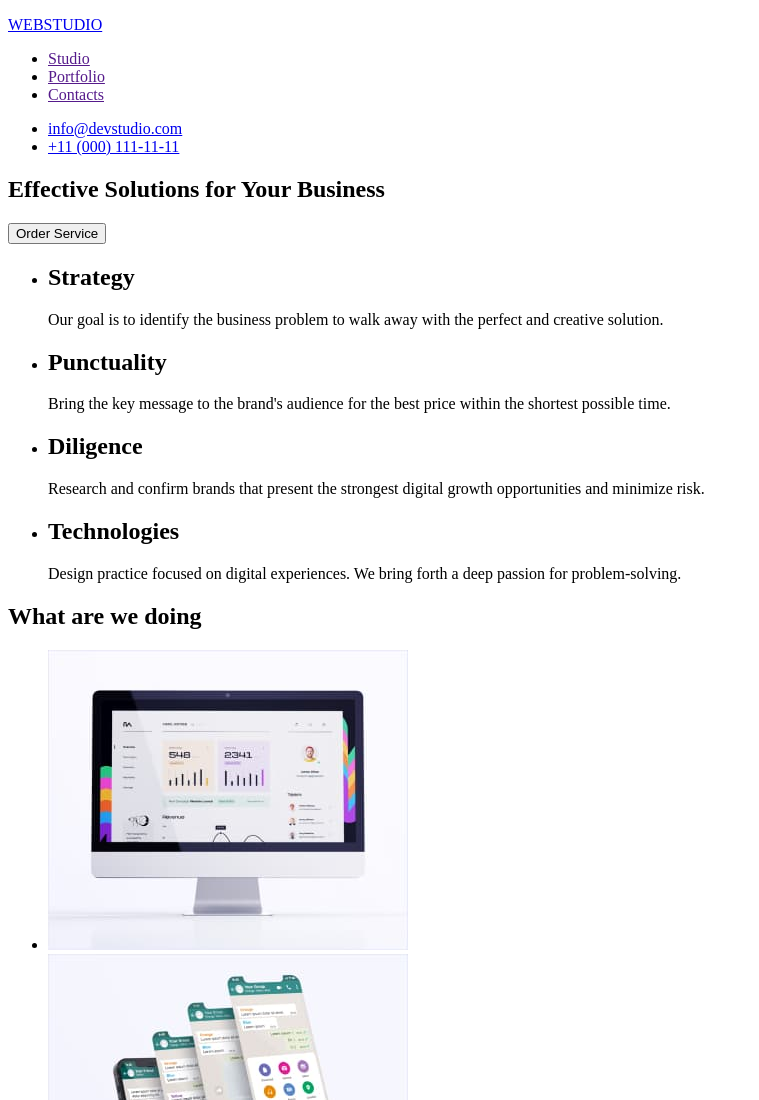
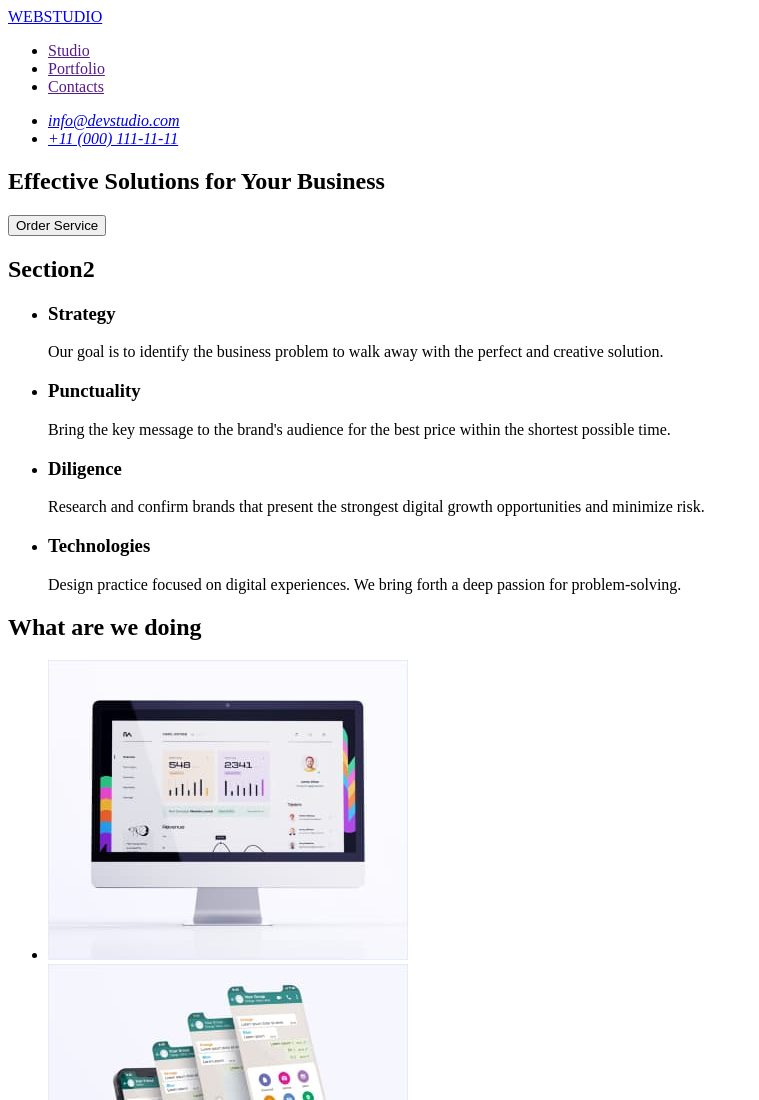
Before and after one commit to moonwalker97/goit-markup-hw-01, a plain HTML site: page index.html in a window 1280 px wide. Shown: the top 1100 px of the page, without its empty margins (0-759 px from the left). Drawn offline with Linux system fonts and the light colour scheme.

Commit message:
homework#1 (2 chance)

```diff
--- a/index.html
+++ b/index.html
@@ -9,7 +9,7 @@
   <body>
     <header>
       <nav>
-        <a href="/"><p>WEBSTUDIO</p></a>
+        <a href="./index.html">WEBSTUDIO</a>
 
         <ul>
           <li><a href="">Studio</a></li>
@@ -17,44 +17,46 @@
           <li><a href="">Contacts</a></li>
         </ul>
     </nav>
+    <address>
         <ul>
           <li><a href="mailto:info@devstudio.com">info@devstudio.com</a></li>
           <li><a href="tel:+110001111111">+11 (000) 111-11-11</a></li>
         </ul>
-
+    </address>
     </header>
 <main>
       <section>
         <h1>Effective Solutions
             for Your Business</h1>
-        <button type="submit">Order Service</button>
+        <button type="button">Order Service</button>
       </section>
 
       <section>
+        <h2>Section2</h2>
         <ul>
           <li>
-            <h2>Strategy</h2>
+            <h3>Strategy</h3>
             <p>
               Our goal is to identify the business problem to walk away with the
               perfect and creative solution.
             </p>
           </li>
           <li>
-            <h2>Punctuality</h2>
+            <h3>Punctuality</h3>
             <p>
               Bring the key message to the brand's audience for the best price
               within the shortest possible time.
             </p>
           </li>
           <li>
-            <h2>Diligence</h2>
+            <h3>Diligence</h3>
             <p>
               Research and confirm brands that present the strongest digital
               growth opportunities and minimize risk.
             </p>
           </li>
           <li>
-            <h2>Technologies</h2>
+            <h3>Technologies</h3>
             <p>
               Design practice focused on digital experiences. We bring forth a
               deep passion for problem-solving.
@@ -105,7 +107,7 @@
       </section>
     </main>
     <footer>
-        <a href="/"><p>WEBSTUDIO</p></a>
+        <a href="./index.html"><p>WEBSTUDIO</p></a>
       <p>
         Increase the flow of customers and sales for your business with digital
         marketing & growth solutions.
```
